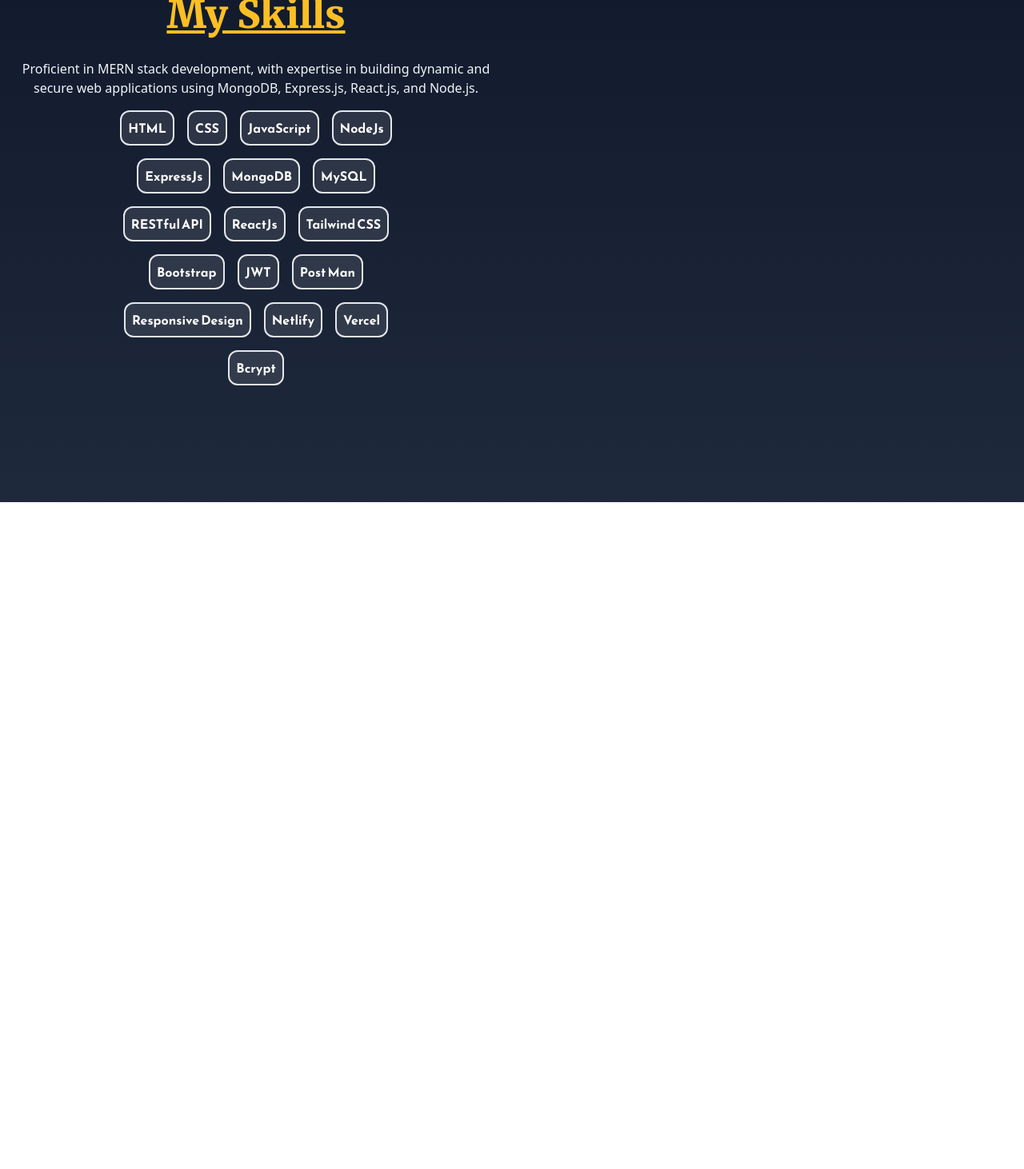
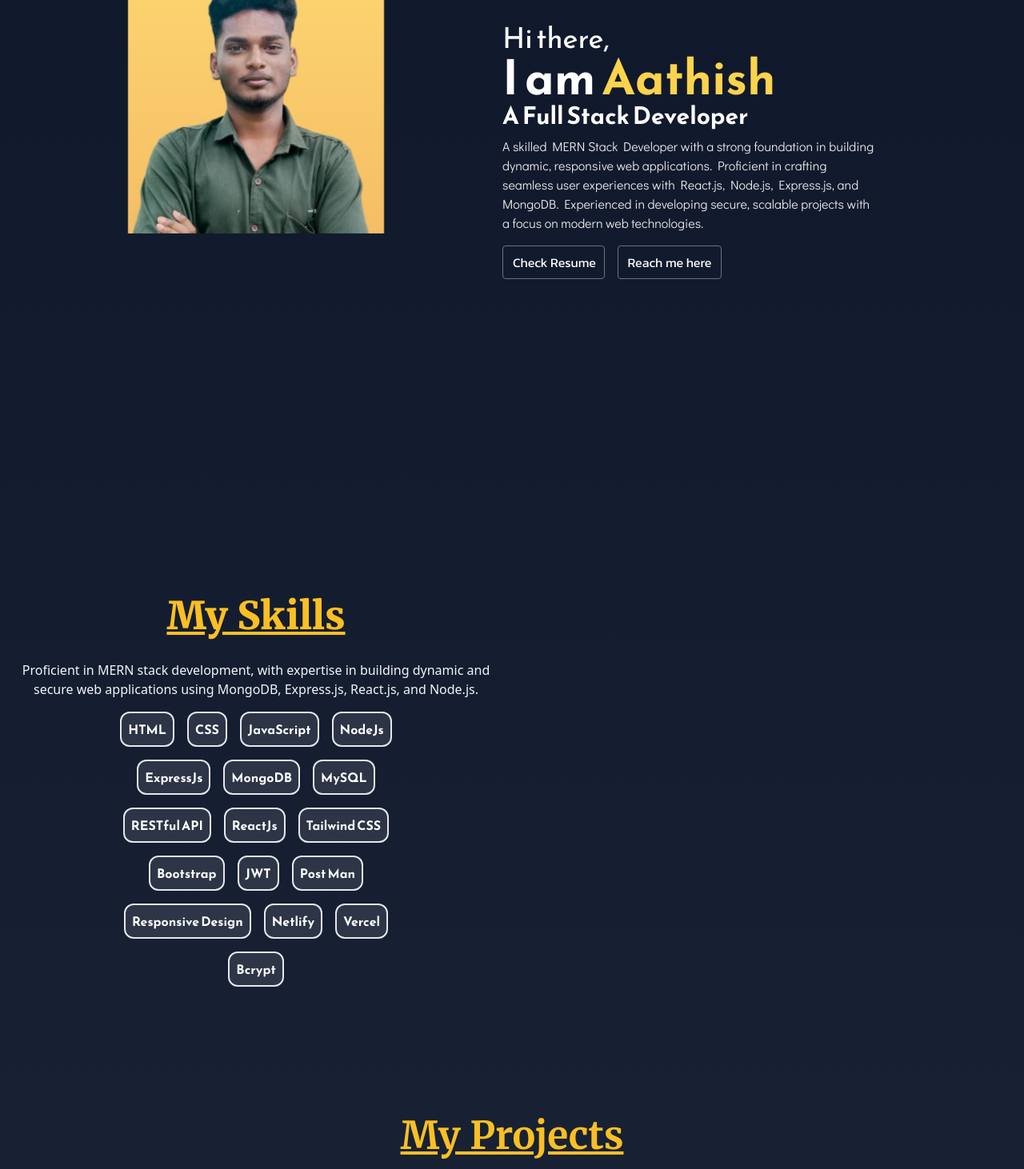
Before and after one commit to aathi1711/PORTFOLIO, a React (Vite) app: page /skills in a window 1280 px wide. Shown: the part 220-1682 px from the top of the page at 80% size. Before the commit the page ends 848 px from the top, so only its background shows below. Built offline with nearby package versions, Linux system fonts and the light colour scheme.

Commit message:
commit-15

```diff
--- a/src/App.jsx
+++ b/src/App.jsx
@@ -5,23 +5,21 @@
 import About from "./about"
 import Contact from "./contact"
 import Projects from './projects'
-import Footer from './footer';
 import BottomNavbar from './bottom-navbar'
-import { BrowserRouter, Route, Routes } from 'react-router-dom'
-import Portfolio from './Portfolio'
+
 function App() {
 
   return (
-    <BrowserRouter>
-     <Routes>
-       <Route path='/' element={<Portfolio/>}>
-       <Route index element={<Home/>}/>
-       <Route path='skills' element={<About/>}/>
-       <Route path='projects' element={< Projects/>}/>
-       <Route path='contact' element={<Contact/>}/>
-       </Route>
-      </Routes>
-    </BrowserRouter>
+    <div className='bg-gradient-to-b from-slate-900 to-slate-800'>
+    <Navbar/>
+    <Home/>
+    <About/>
+    <Projects/>
+    <Contact/>
+    <BottomNavbar/>
+    </div>
+
+
   )
 }
 
--- a/src/Portfolio.jsx
+++ /dev/null
@@ -1,16 +0,0 @@
-import React from 'react'
-import Navbar from './navbar'
-import { Outlet } from 'react-router-dom'
-import BottomNavbar from './bottom-navbar'
-
-const Portfolio = () => {
-  return (
-    <>
-    <Navbar/>
-    <Outlet/>
-    <BottomNavbar/>
-    </>
-  )
-}
-
-export default Portfolio
--- a/src/about.jsx
+++ b/src/about.jsx
@@ -3,7 +3,7 @@
     let  skills = ['HTML','CSS','JavaScript','NodeJs','ExpressJs','MongoDB','MySQL','RESTful API','ReactJs','Tailwind CSS','Bootstrap','JWT','Post Man','Responsive Design','Netlify','Vercel','Bcrypt']
     return(
 
-        <div  className='flex min-h-screen bg-gradient-to-b mt-12 from-slate-900 to-slate-800 flex-col md:flex-row '>
+        <div id='skills'  className='flex min-h-screen  flex-col md:flex-row '>
         <div className='animate-fade flex flex-col items-center justify-center gap-4 w-full lg:w-1/2 '>
      <h1 className='  mb-4 mt-5 md:text-5xl text-3xl font-extrabold text-amber-400 underline text-center font-dedact select-none'>My Skills</h1>
      <p className='text-center text-slate-100 px-2'>Proficient in MERN stack development, with expertise in building dynamic and secure web applications using MongoDB, Express.js, React.js, and Node.js.</p>
--- a/src/bottom-navbar.jsx
+++ b/src/bottom-navbar.jsx
@@ -1,17 +1,16 @@
-import { Link } from "react-router-dom";
 const BottomNavbar = ()=>{
     return(
         <>
         <div className="md:hidden h-16 bg-amber-400 fixed rounded-t-lg bottom-0 flex gap-4 justify-evenly items-center font-reem pt-5 w-screen text-blue-950">
            <div className="p-1 flex flex-col items-center justify-end gap-2 h-3/4">
            <i className="fa-solid fa-home fa-xl"></i>
-            <Link to='/'>Home</Link></div>
+            <a href="/">Home</a></div>
            <div className="p-1 flex flex-col items-center justify-end gap-2 h-3/4">
-            <i className="fa-solid fa-briefcase fa-xl"></i> <Link to='/Skills'>Skills</Link></div>
+            <i className="fa-solid fa-briefcase fa-xl"></i> <a href='#skills'>Skills</a></div>
            <div className="p-1 flex flex-col items-center justify-end gap-2 h-3/4">
-           <i className="fa-solid fa-server fa-xl"></i> <Link to='/projects'>Projects</Link></div>
+           <i className="fa-solid fa-server fa-xl"></i> <a href='#projects'>Projects</a></div>
            <div className="p-1 flex flex-col items-center justify-end gap-2 h-3/4">
-           <i className="fa-solid fa-message fa-xl"></i> <Link to='/contact'>Contact</Link></div>
+           <i className="fa-solid fa-message fa-xl"></i> <a href='#contact'>Contact</a></div>
         </div>
         </>
     )
--- a/src/contact.jsx
+++ b/src/contact.jsx
@@ -1,6 +1,5 @@
 import { useState } from "react"
 import sendMailApi from "./api";
-import Footer from "./footer";
 
 function Contact(){
   const[Loading,setLoading]=useState(false)
@@ -33,7 +32,7 @@
       }
     return(
        <>
-       <div className="h-screen   bg-gradient-to-b from-slate-900 to-slate-800  pt-16 font-reem">
+       <div id="contact" className="h-screen pt-16 font-reem">
        <h1 className='md:text-5xl text-3xl font-bold underline text-amber-400 font-dedact mt-5 text-center  select-none'>Get in Touch</h1>
        <form className="flex flex-col  items-center " onSubmit={handleSubmit}>
         <input
@@ -79,7 +78,9 @@
             role="status"><span className="sr-only">Loading...</span>
             </div> : 'Send'}
         </button>
+
         <p className="text-white font-san">© Aathish. All right reserved</p>
+
        </form>
        </div>
        </>
--- a/src/footer.jsx
+++ /dev/null
@@ -1,21 +0,0 @@
-import './App.css'
-const Footer= ()=>{
-    return(
-        <div className=' flex justify-center items-center mt-5 flex-col gap-4 text-white'>
-             <div className="flex gap-4 text-slate-700">
-             <a href='https://wa.me/8270224796?text=Hello'  target='_blank'>
-             <i className="fa-brands fa-whatsapp fa-2xl hover:-translate-y-1  transition duration-250" ></i></a>
-             <a href='https://www.linkedin.com/in/aathish11' target='_blank'>
-             <i className="fa-brands fa-linkedin fa-2xl hover:-translate-y-1 transition duration-250" ></i></a>
-             <a href='https://github.com/aathi-aathi' target='_blank'>
-             <i className="fa-brands fa-github fa-2xl hover:-translate-y-1 transition duration-250" ></i></a>
-
-
-
-        </div>
-        <p>Aathish Arul © 2024</p>
-        </div>
-
-    )
-}
-export default Footer;
--- a/src/home.jsx
+++ b/src/home.jsx
@@ -4,10 +4,10 @@
 import profile from './assets/profile.jpeg'
 import { useNavigate } from 'react-router-dom'
 const Home =()=>{
-    const navigate = useNavigate()
+
 
      return(
-        <div className='flex sm:flex-col h-fit md:h-screen pb-20 bg-gradient-to-b from-slate-900 to-slate-800 justify-center flex-col font-reem font md:flex-row' >
+        <div className='flex sm:flex-col h-fit md:h-screen font-dedact pb-20 justify-center flex-col font-reem font md:flex-row' >
             <div className=' md:p-32 max-sm:flex justify-center pr-10   animate-slideIn delay-500'>
                <img className='w-80 max-sm:pl-7 h-96 z-10  object-cover'  src={profile}/>
                 </div>
@@ -15,7 +15,7 @@
                 <p className='text-4xl max-md:text-3xl text-white'>Hi there,</p>
                 <h1 className='text-6xl max-md:text-4xl font-bold text-white '> I am <span className='text-amber-300'>Aathish</span></h1>
                 <h1 className='text-3xl max-md:text-3xl font-bold text-white'>A Full Stack Developer</h1>
-                <p className='w-3/4 max-md:text-center mt-2  text-white font-san opacity-70'>A skilled MERN Stack Developer with a strong foundation in building
+                <p className='w-3/4 max-md:text-center mt-2  text-white font-san opacity-90 '>A skilled MERN Stack Developer with a strong foundation in building
                       dynamic, responsive web applications. Proficient in crafting seamless user experiences
                       with React.js, Node.js, Express.js, and MongoDB. Experienced in developing secure,
                       scalable projects with a focus on modern web technologies.
@@ -23,7 +23,7 @@
                 <div className='flex gap-4 mt-4 font-kanit'>
                     <a href={pdf} target='_blank' className='w-32 duration-200 border-gray-500 border rounded hover:bg-amber-300 hover:border-none'><button className='
                    duration-200 p-2  w-32 rounded text-white hover:text-black'>Check Resume</button></a>
-                    <a onClick={()=>navigate('/contact')} className=' duration-200 border-gray-500 border rounded hover:bg-amber-300 hover:border-none'><button className='hover:text-black text-white duration-200 p-2  w-32 rounded '>Reach me here</button></a>
+                    <a  className=' duration-200 border-gray-500 border rounded hover:bg-amber-300 hover:border-none'><button className='hover:text-black text-white duration-200 p-2  w-32 rounded '>Reach me here</button></a>
                 </div>
             </div>
         </div>
--- a/src/navbar.jsx
+++ b/src/navbar.jsx
@@ -1,5 +1,4 @@
  import { useState } from 'react'
-import { Link } from 'react-router-dom'
 
 const Navbar=()=>{
     let lists = [{
@@ -7,24 +6,26 @@
         path:'/'
     },{
         name:'Skills',
-        path:'/skills'
+        path:'#skills'
     },{
         name:'Projects',
-        path:'/projects'
+        path:'#projects'
     },{
         name:'Contact',
-        path:'/contact'
+        path:'#contact'
     }]
    const [active,setActive] = useState(0)
    function handleActive(index){
       setActive(index)
    }
     return(
-        <div className='flex h-12 justify-center bg-slate-900 z-10 w-screen fixed top-0 flex'>
+        <div className='flex h-12 justify-center bg-slate-900  z-10 w-screen fixed top-0 flex'>
             <div className='flex items-center justify-between w-10/12'>
             <h1 className='md:pl-5  font-semibold md:text-3xl text-2xl text-white font-kanit select-none'>PortFolio</h1>
             <div className='md:flex gap-3 pr-5  font-reem hidden '>
-            {lists.map((list,index)=>(<Link onClick={()=>handleActive(index)} key={index} className={`${active == index && 'opacity-90 text-xl -translate-y-1 duration-100'} hover:opacity-100 opacity-70 duration-250 text-white`} to={list.path}>{list.name}</Link>))}
+            {lists.map((list,index)=>(<a onClick={()=>handleActive(index)} key={index}
+            className={`${active == index && 'opacity-90 text-xl -translate-y-1 duration-100'}
+             hover:opacity-100 opacity-70 duration-250 text-white`} href={list.path}>{list.name}</a>))}
             </div>
             <div className="flex gap-3">
              <a href='https://www.linkedin.com/in/aathish11' className='hover:-translate-y-1 transition duration-300 flex items-center rounded-full justify-center h-8 w-8' target='_blank'>
--- a/src/projects.jsx
+++ b/src/projects.jsx
@@ -26,8 +26,8 @@
 
     ]
     return(
-        <div className='min-h-screen lg:pt-12 pt-5 pb-20 mt-12 bg-gradient-to-b from-slate-900 to-slate-800'>
-        <h1 className='mb-4 md:text-5xl text-3xl font-bold text-amber-400 font-dedact underline text-center pt-4 select-none'>My Projects</h1>
+        <div id="projects">
+        <h1 className='mb-5 md:text-5xl text-3xl font-bold text-amber-400 font-dedact underline text-center pt-4 select-none'>My Projects</h1>
             <div className=" animate-fade flex gap-5 justify-center flex-wrap  ">
               {projects.map((val)=>
               <div className="p-8 flex flex-col justify-between border h-96 w-11/12 lg:w-96 backdrop-blur-sm  bg-white/10 rounded-xl text-white">
--- a/tailwind.config.js
+++ b/tailwind.config.js
@@ -13,8 +13,8 @@
           dedact:["Merriweather", "serif"]
       },
       animation: {
-        slideIn: 'slideIn 1s ease-out forwards',
-        slideOut: 'slideOut 1s ease-out forwards',
+        slideIn: 'slideIn 2s ease-out forwards',
+        slideOut: 'slideOut 2s ease-out forwards  ',
         fade: 'fadeIn 2s ease-in forwards',
         bouncing:'bounce 2s'
       },
```
